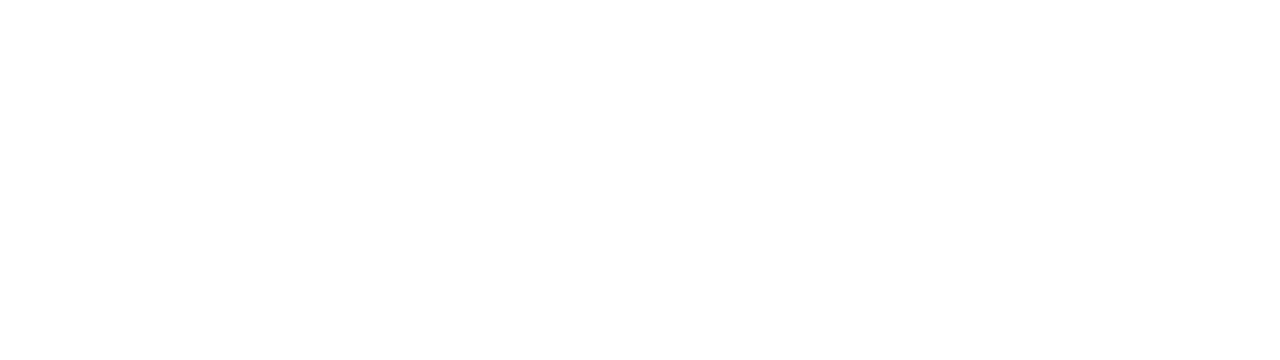
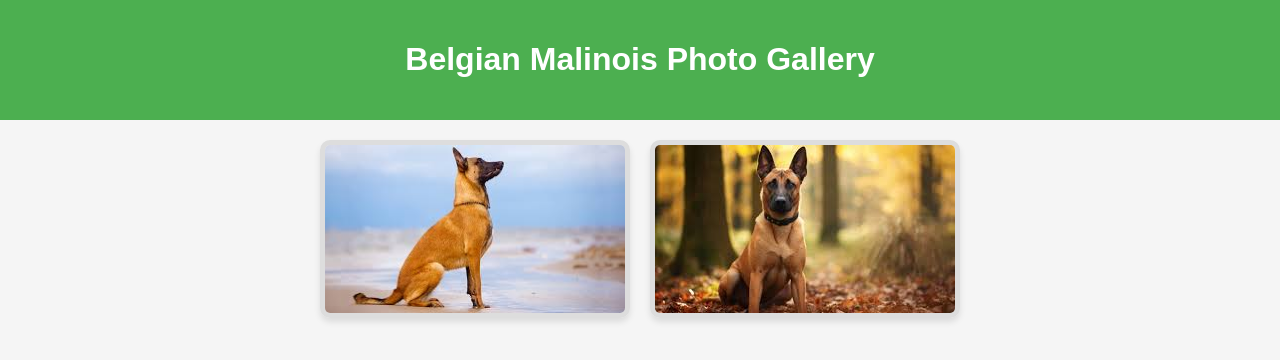
Before and after one commit to NevoGeva/p123, a plain HTML site: page sec.html in a window 1280 px wide. Drawn offline with Linux system fonts and the light colour scheme.

Commit message:
add site with photo's of dogs

```diff
--- a/sec.html
+++ b/sec.html
@@ -3,9 +3,59 @@
 <head>
     <meta charset="UTF-8">
     <meta name="viewport" content="width=device-width, initial-scale=1.0">
-    <title>Document</title>
+    <title>Belgian Malinois Gallery</title>
+    <style>
+        body {
+            font-family: Arial, sans-serif;
+            margin: 0;
+            padding: 0;
+            background-color: #f5f5f5;
+            text-align: center;
+        }
+
+        header {
+            background-color: #4caf50;
+            color: white;
+            padding: 20px;
+        }
+
+        .gallery {
+            display: flex;
+            flex-wrap: wrap;
+            justify-content: center;
+            gap: 20px;
+            padding: 20px;
+        }
+
+        .gallery img {
+            width: 300px;
+            height: auto;
+            border: 5px solid #ddd;
+            border-radius: 10px;
+            box-shadow: 0 4px 6px rgba(0, 0, 0, 0.1);
+            transition: transform 0.3s, box-shadow 0.3s;
+        }
+
+        .gallery img:hover {
+            transform: scale(1.05);
+            box-shadow: 0 8px 15px rgba(0, 0, 0, 0.2);
+        }
+
+        footer {
+            background-color: #4caf50;
+            color: white;
+            padding: 10px;
+            position: fixed;
+            bottom: 0;
+            width: 100%;
+        }
+    </style>
 </head>
 <body>
     <a href="index.html"></a>
-</body>
-</html>
+    <header>
+        <h1>Belgian Malinois Photo Gallery</h1>
+    </header>
+    <main class="gallery">
+        <img src="media/download (4).jpeg" alt="Belgian Malinois 1">
+        <img src="media/download (4) copy.jpeg" alt="Belgian Malinois 2">
```
Also changed, not shown: index.html (+1 -1 lines).
